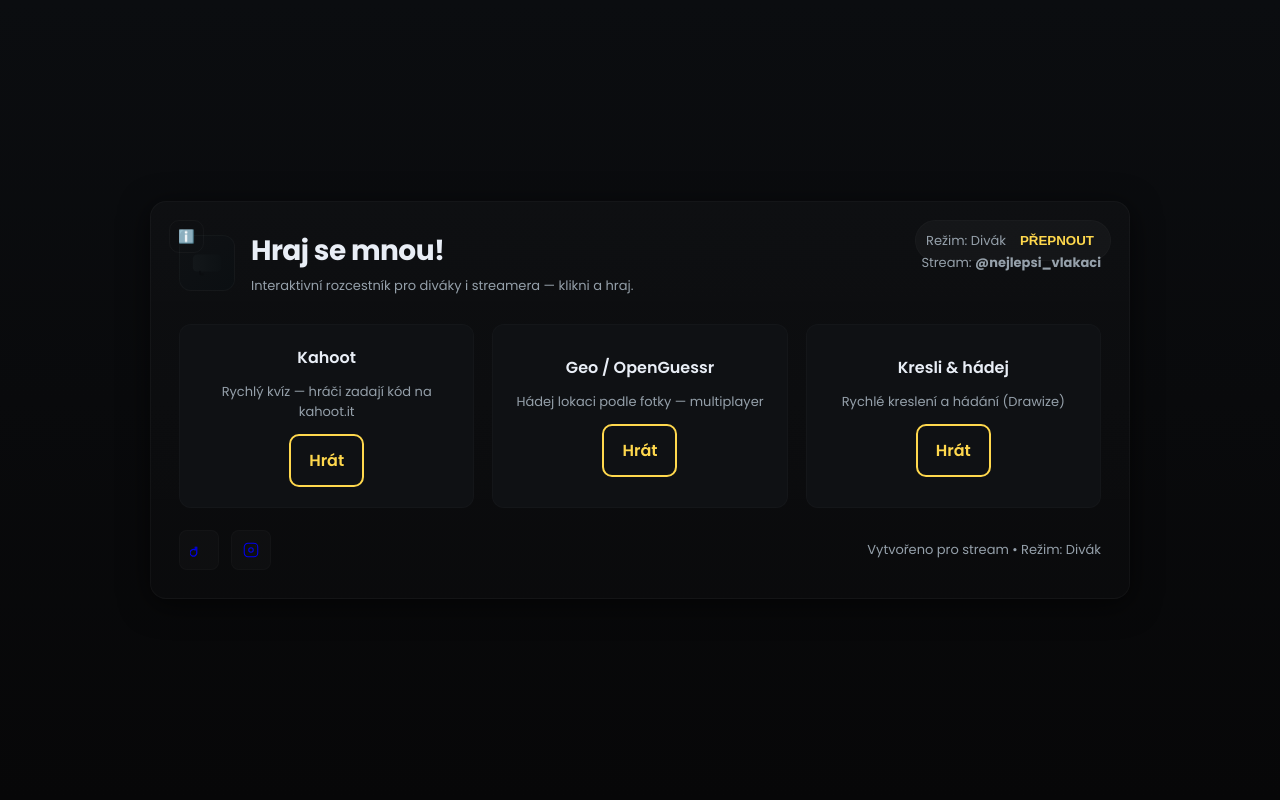
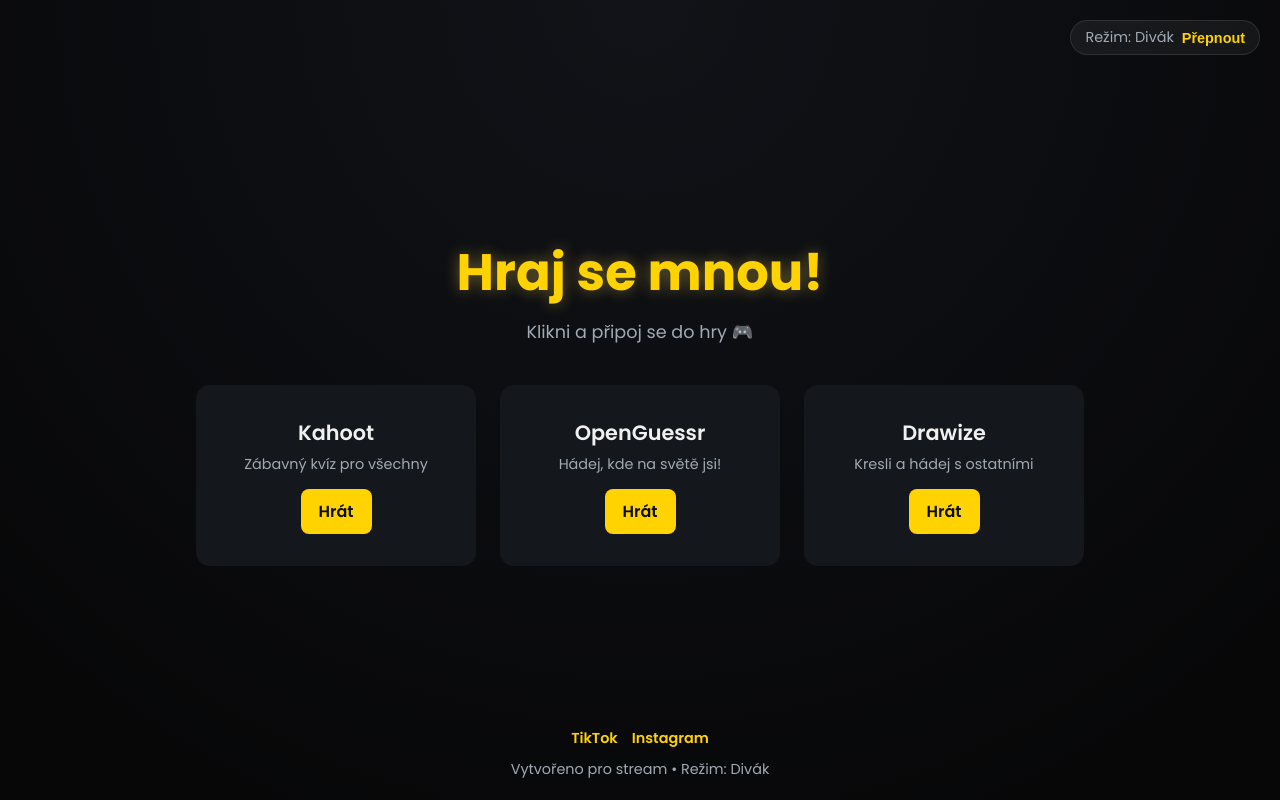
Before and after one commit to Shipeast/stream, a plain HTML site: page index.html in a window 1280 px wide. Drawn offline with Linux system fonts and the light colour scheme.

Commit message:
Update index.html

```diff
--- a/index.html
+++ b/index.html
@@ -6,136 +6,190 @@
   <title>Hraj se mnou!</title>
   <link href="https://fonts.googleapis.com/css2?family=Poppins:wght@300;400;600;700&display=swap" rel="stylesheet">
   <style>
-    :root{
-      --bg:#0b0d10;
-      --card:#0f1114;
-      --muted:#95a0aa;
-      --accent:#ffd84d; /* žlutá */
-      --glass: rgba(255,255,255,0.03);
-      --radius:14px;
-      font-family: 'Poppins', system-ui, -apple-system, 'Segoe UI', Roboto, 'Helvetica Neue', Arial;
+    :root {
+      --bg: #0b0d10;
+      --accent: #ffd300;
+      --muted: #a0aab5;
+      --card: #14171b;
+      --radius: 14px;
+      font-family: 'Poppins', sans-serif;
     }
-    *{box-sizing:border-box}
-    html,body{height:100%}
-    body{
-      margin:0;background:linear-gradient(180deg,var(--bg),#070708);color:#e9eef6; -webkit-font-smoothing:antialiased; -moz-osx-font-smoothing:grayscale;
-      display:flex;align-items:center;justify-content:center;padding:32px;
+    * { box-sizing: border-box; margin: 0; padding: 0; }
+    html, body { height: 100%; }
+    body {
+      background: radial-gradient(circle at top, #111318, #070708 90%);
+      color: #f0f0f0;
+      display: flex;
+      flex-direction: column;
+      justify-content: center;
+      align-items: center;
+      overflow-x: hidden;
+      min-height: 100vh;
     }
-    .container{
-      width:100%;max-width:980px;padding:28px;border-radius:16px;background:linear-gradient(180deg, rgba(255,255,255,0.02), rgba(255,255,255,0.01));box-shadow:0 6px 30px rgba(0,0,0,0.6);border:1px solid rgba(255,255,255,0.03);
-      position:relative;overflow:hidden;
+
+    .container {
+      width: 100%;
+      height: 100vh;
+      display: flex;
+      flex-direction: column;
+      justify-content: center;
+      align-items: center;
+      padding: 20px;
+      text-align: center;
+      position: relative;
     }
-    header{display:flex;align-items:center;justify-content:space-between;gap:16px}
-    .brand{display:flex;gap:16px;align-items:center}
-    .logo{width:56px;height:56px;border-radius:12px;background:linear-gradient(135deg,var(--card),#0b0f12);display:flex;align-items:center;justify-content:center;border:1px solid rgba(255,255,255,0.03)}
-    .logo svg{width:34px;height:34px}
-    h1{margin:0;font-size:28px;letter-spacing:-0.02em}
-    p.lead{margin:4px 0 0;color:var(--muted);font-size:13px}
 
-    .grid{display:grid;grid-template-columns:repeat(3,1fr);gap:18px;margin-top:28px}
-    .card{background:var(--card);padding:20px;border-radius:12px;border:1px solid rgba(255,255,255,0.02);display:flex;flex-direction:column;align-items:center;justify-content:center;gap:12px;transition:transform .18s ease,box-shadow .18s ease}
-    .card:hover{transform:translateY(-6px);box-shadow:0 10px 30px rgba(0,0,0,0.6)}
-    .game-title{font-weight:600}
-    .game-desc{font-size:13px;color:var(--muted);text-align:center}
-    .play-btn{display:inline-block;padding:12px 18px;border-radius:10px;border:2px solid var(--accent);background:transparent;color:var(--accent);font-weight:600;text-decoration:none;transition:all .12s ease}
-    .play-btn:hover{background:linear-gradient(90deg, rgba(255,216,77,0.06), rgba(255,216,77,0.04));transform:translateY(-2px)}
+    header h1 {
+      font-size: clamp(2rem, 5vw, 3.2rem);
+      font-weight: 700;
+      color: var(--accent);
+      text-shadow: 0 0 15px rgba(255, 216, 77, 0.4);
+    }
+    header p {
+      color: var(--muted);
+      margin-top: 8px;
+      font-size: clamp(0.9rem, 2vw, 1.1rem);
+    }
 
-    .mode-pill{position:absolute;right:18px;top:18px;background:var(--glass);border-radius:999px;padding:6px 10px;font-size:13px;color:var(--muted);display:flex;gap:8px;align-items:center;border:1px solid rgba(255,255,255,0.02)}
-    .mode-toggle{background:transparent;border:0;color:var(--accent);cursor:pointer;font-weight:700;padding:6px;border-radius:8px}
+    .mode-pill {
+      position: absolute;
+      top: 20px;
+      right: 20px;
+      background: rgba(255, 255, 255, 0.05);
+      border: 1px solid rgba(255, 255, 255, 0.1);
+      border-radius: 50px;
+      padding: 6px 14px;
+      display: flex;
+      align-items: center;
+      gap: 8px;
+      color: var(--muted);
+      font-size: 0.9rem;
+    }
 
-    .corner-toggle{position:absolute;left:18px;top:18px}
-    .corner-toggle button{background:transparent;border:1px solid rgba(255,255,255,0.03);padding:8px;border-radius:10px;color:var(--muted);cursor:pointer}
+    .mode-toggle {
+      background: transparent;
+      border: none;
+      color: var(--accent);
+      font-weight: 700;
+      cursor: pointer;
+      font-size: 0.9rem;
+    }
 
-    footer{display:flex;align-items:center;justify-content:space-between;margin-top:22px;gap:12px}
-    .socials{display:flex;gap:12px}
-    .socials a{display:inline-flex;align-items:center;justify-content:center;width:40px;height:40px;border-radius:8px;background:rgba(255,255,255,0.02);border:1px solid rgba(255,255,255,0.02);text-decoration:none}
-    .tagline{color:var(--muted);font-size:13px}
+    .grid {
+      display: flex;
+      flex-wrap: wrap;
+      justify-content: center;
+      gap: 24px;
+      margin-top: 40px;
+    }
 
-    /* responsive */
-    @media (max-width:880px){
-      .grid{grid-template-columns:repeat(2,1fr)}
+    .card {
+      background: var(--card);
+      border-radius: var(--radius);
+      padding: 30px 20px;
+      width: min(280px, 80vw);
+      transition: transform 0.3s ease, box-shadow 0.3s ease;
+      border: 2px solid transparent;
+      cursor: pointer;
     }
-    @media (max-width:560px){
-      body{padding:16px}
-      .grid{grid-template-columns:1fr}
-      h1{font-size:22px}
-      .logo{width:46px;height:46px}
+    .card:hover {
+      transform: translateY(-10px) scale(1.03);
+      border-color: var(--accent);
+      box-shadow: 0 0 30px rgba(255, 216, 77, 0.2);
+    }
+
+    .game-title {
+      font-weight: 600;
+      font-size: 1.3rem;
+      margin-bottom: 6px;
+    }
+    .game-desc {
+      color: var(--muted);
+      font-size: 0.9rem;
+      margin-bottom: 14px;
+    }
+    .play-btn {
+      background: var(--accent);
+      color: #0b0d10;
+      border: none;
+      padding: 10px 18px;
+      border-radius: 8px;
+      font-weight: 600;
+      text-decoration: none;
+      transition: transform 0.2s ease;
+      display: inline-block;
+    }
+    .play-btn:hover {
+      transform: scale(1.05);
+    }
+
+    footer {
+      position: absolute;
+      bottom: 20px;
+      display: flex;
+      flex-direction: column;
+      align-items: center;
+      gap: 10px;
+      color: var(--muted);
+      font-size: 0.9rem;
+    }
+    .socials {
+      display: flex;
+      gap: 14px;
+    }
+    .socials a {
+      color: var(--accent);
+      text-decoration: none;
+      font-weight: 600;
+    }
+
+    @media (max-width: 600px) {
+      .grid { gap: 18px; }
+      .card { width: 90%; }
+      footer { font-size: 0.8rem; }
     }
   </style>
 </head>
 <body>
-  <div class="container" role="main">
-    <div class="corner-toggle">
-      <button id="helpBtn" aria-label="Jak to funguje">ℹ️</button>
-    </div>
-    <div class="mode-pill" aria-hidden="false">
+  <div class="container">
+    <div class="mode-pill">
       <span id="modeLabel">Režim: Divák</span>
-      <button id="modeSwitch" class="mode-toggle" aria-pressed="false" title="Přepnout režim">PŘEPNOUT</button>
+      <button id="modeSwitch" class="mode-toggle">Přepnout</button>
     </div>
 
     <header>
-      <div class="brand">
-        <div class="logo" aria-hidden="true">
-          <!-- jednoduché vlakací/joystick logo -->
-          <svg viewBox="0 0 24 24" fill="none" xmlns="http://www.w3.org/2000/svg">
-            <rect x="2" y="6" width="20" height="12" rx="3" fill="url(#g)" />
-            <path d="M7 18v1a1 1 0 0 0 1 1h1" stroke="#0b0d10" stroke-width="1.2" stroke-linecap="round" stroke-linejoin="round"/>
-            <defs>
-              <linearGradient id="g" x1="0" x2="1">
-                <stop offset="0" stop-color="#13171a"/>
-                <stop offset="1" stop-color="#0d1114"/>
-              </linearGradient>
-            </defs>
-          </svg>
-        </div>
-        <div>
-          <h1>Hraj se mnou!</h1>
-          <p class="lead">Interaktivní rozcestník pro diváky i streamera — klikni a hraj.</p>
-        </div>
-      </div>
-
-      <div style="text-align:right">
-        <div class="tagline">Stream: <strong>@nejlepsi_vlakaci</strong></div>
-      </div>
+      <h1>Hraj se mnou!</h1>
+      <p>Klikni a připoj se do hry 🎮</p>
     </header>
 
-    <section class="grid" aria-label="Herní odkazy">
-      <div class="card" id="card1">
+    <div class="grid">
+      <div class="card">
         <div class="game-title">Kahoot</div>
-        <div class="game-desc">Rychlý kvíz — hráči zadají kód na kahoot.it</div>
-        <a class="play-btn" id="link1" href="#" target="_blank" rel="noopener">Hrát</a>
+        <div class="game-desc">Zábavný kvíz pro všechny</div>
+        <a id="link1" class="play-btn" href="#" target="_blank">Hrát</a>
       </div>
-
-      <div class="card" id="card2">
-        <div class="game-title">Geo / OpenGuessr</div>
-        <div class="game-desc">Hádej lokaci podle fotky — multiplayer</div>
-        <a class="play-btn" id="link2" href="#" target="_blank" rel="noopener">Hrát</a>
+      <div class="card">
+        <div class="game-title">OpenGuessr</div>
+        <div class="game-desc">Hádej, kde na světě jsi!</div>
+        <a id="link2" class="play-btn" href="#" target="_blank">Hrát</a>
       </div>
-
-      <div class="card" id="card3">
-        <div class="game-title">Kresli & hádej</div>
-        <div class="game-desc">Rychlé kreslení a hádání (Drawize)</div>
-        <a class="play-btn" id="link3" href="#" target="_blank" rel="noopener">Hrát</a>
+      <div class="card">
+        <div class="game-title">Drawize</div>
+        <div class="game-desc">Kresli a hádej s ostatními</div>
+        <a id="link3" class="play-btn" href="#" target="_blank">Hrát</a>
       </div>
-    </section>
+    </div>
 
     <footer>
       <div class="socials">
-        <a href="https://www.tiktok.com/@nejlepsi_vlakaci" target="_blank" rel="noopener" aria-label="TikTok">
-          <!-- TikTok glyph -->
-          <svg width="18" height="18" viewBox="0 0 24 24" fill="none" xmlns="http://www.w3.org/2000/svg"><path d="M9 8v8.5A4.5 4.5 0 1 1 7 12V8" stroke="currentColor" stroke-width="1.6" stroke-linecap="round" stroke-linejoin="round"/></svg>
-        </a>
-        <a href="https://www.instagram.com/__stepanek.filip/" target="_blank" rel="noopener" aria-label="Instagram">
-          <svg width="18" height="18" viewBox="0 0 24 24" fill="none" xmlns="http://www.w3.org/2000/svg"><rect x="3" y="3" width="18" height="18" rx="5" stroke="currentColor" stroke-width="1.4"/><circle cx="12" cy="12" r="3" stroke="currentColor" stroke-width="1.4"/><circle cx="17.5" cy="6.5" r="0.5" fill="currentColor"/></svg>
-        </a>
+        <a href="https://www.tiktok.com/@nejlepsi_vlakaci" target="_blank">TikTok</a>
+        <a href="https://www.instagram.com/__stepanek.filip/" target="_blank">Instagram</a>
       </div>
-      <div class="tagline">Vytvořeno pro stream • Režim: <span id="footerMode">Divák</span></div>
+      <div>Vytvořeno pro stream • Režim: <span id="footerMode">Divák</span></div>
     </footer>
-
   </div>
 
   <script>
-    // odkazy pro režimy
     const MODES = {
       viewer: {
         name: 'Divák',
@@ -156,51 +210,28 @@
     };
 
     const modeKey = 'hraj-se-mnou-mode';
-
     const linkEls = [document.getElementById('link1'), document.getElementById('link2'), document.getElementById('link3')];
     const modeLabel = document.getElementById('modeLabel');
     const footerMode = document.getElementById('footerMode');
     const switchBtn = document.getElementById('modeSwitch');
-    const helpBtn = document.getElementById('helpBtn');
 
-    function setMode(mode){
+    function setMode(mode) {
       const m = MODES[mode] || MODES.viewer;
-      linkEls.forEach((el,i)=>{ el.href = m.links[i]; });
+      linkEls.forEach((el, i) => (el.href = m.links[i]));
       modeLabel.textContent = 'Režim: ' + m.name;
       footerMode.textContent = m.name;
-      // aria-pressed
-      switchBtn.setAttribute('aria-pressed', mode === 'streamer');
-      // store
-      try{ localStorage.setItem(modeKey, mode); }catch(e){}
+      try { localStorage.setItem(modeKey, mode); } catch (e) {}
     }
 
-    // inicializace z localStorage
-    const saved = (function(){ try{return localStorage.getItem(modeKey);}catch(e){return null;} })() || 'viewer';
+    const saved = localStorage.getItem(modeKey) || 'viewer';
     setMode(saved);
 
-    // přepínání
-    switchBtn.addEventListener('click', ()=>{
+    switchBtn.addEventListener('click', () => {
       const curr = localStorage.getItem(modeKey) === 'streamer' ? 'streamer' : 'viewer';
       const next = curr === 'streamer' ? 'viewer' : 'streamer';
       setMode(next);
-      // krátká vizuální indikace
-      switchBtn.animate([{transform:'scale(1)'},{transform:'scale(0.96)'},{transform:'scale(1)'}],{duration:160});
+      switchBtn.animate([{ transform: 'scale(1)' }, { transform: 'scale(0.9)' }, { transform: 'scale(1)' }], { duration: 150 });
     });
-
-    // help tlačítko
-    helpBtn.addEventListener('click', ()=>{
-      alert('Výchozí režim je \u201EDivák\u201C. Diváci kliknou na tlačítka a otevřou si stránku v nové záložce.\n\nStreamer režim přesměruje hosta na stránky pro vytvoření/hostování hry.');
-    });
-
-    // klávesová zkratka pro přepnutí (S) — užitečné při streamu
-    window.addEventListener('keydown',(e)=>{
-      if(e.key.toLowerCase() === 's'){
-        switchBtn.click();
-      }
-    });
-
-    // drop-in: pokud chceš, aby tlačítko navíc zkopírovalo odkaz, nebo aby se otevřel v overlayu,
-    // můžu to doplnit — zatím zůstává jednoduché a bezpečné (otevře v nové záložce).
   </script>
 </body>
 </html>
```
